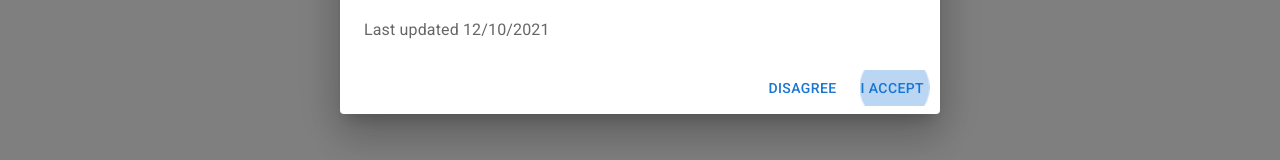
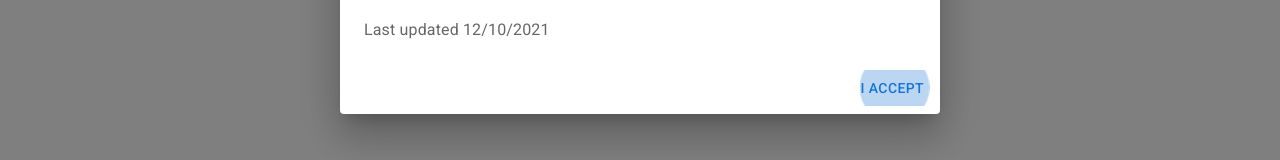
Before and after one commit to Serenity09/ls-cares, a React (Vite) app: page / in a window 1280 px wide. Shown: the part 618-778 px from the top of the page. Built offline with nearby package versions, Linux system fonts and the light colour scheme.

Commit message:
Refactored Disclaimer state

```diff
--- a/src/App.tsx
+++ b/src/App.tsx
@@ -12,9 +12,6 @@ import GettingStarted from './pages/GettingStarted/GettingStarted';
 import Guide from './pages/Guide';
 
 export function App() {
-  const [ isDisclaimerOpen, setIsDisclaimerOpen ] = useState(true);
-  const [ acceptedDisclaimer, setAcceptedDisclaimer ] = useState(true);
-
   const [ userInfo, setUserInfo ] = useState<IUserInfo>({
     usState: null,
     age: null,
@@ -24,17 +21,9 @@ export function App() {
   let theme = createTheme();
   theme = responsiveFontSizes(theme);
 
-  const closeDisclaimer = function(acceptedDisclaimer: boolean) {
-    if (acceptedDisclaimer)
-      setIsDisclaimerOpen(false);
-    else {
-      setAcceptedDisclaimer(false);
-    }
-  }
-
   return (
     <ThemeProvider theme={theme}>
-      <Disclaimer open={isDisclaimerOpen} onClose={closeDisclaimer} />
+      <Disclaimer />
       <Layout>
         <BrowserRouter>
           <Routes>
--- a/src/pages/Disclaimer/Disclaimer.tsx
+++ b/src/pages/Disclaimer/Disclaimer.tsx
@@ -7,10 +7,7 @@ import DialogContent from '@mui/material/DialogContent';
 import DialogContentText from '@mui/material/DialogContentText';
 import DialogTitle from '@mui/material/DialogTitle';
 import { createStyles, makeStyles } from '@mui/styles';
-interface DisclaimerSettings {
-    open: boolean,
-    onClose: Function
-}
+import { useState } from 'react';
 
 const useStyles = makeStyles(() =>
   createStyles({
@@ -24,14 +21,24 @@ const useStyles = makeStyles(() =>
     }
   }));
 
-export default function Disclaimer(props: DisclaimerSettings) {
+export default function Disclaimer() {
   const classes = useStyles();
+
+  const [ isDisclaimerOpen, setIsDisclaimerOpen ] = useState(true);
+  const [ acceptedDisclaimer, setAcceptedDisclaimer ] = useState(true);
+
+  const closeDisclaimer = function(acceptedDisclaimer: boolean) {
+    if (acceptedDisclaimer)
+      setIsDisclaimerOpen(false);
+    else
+      setAcceptedDisclaimer(false);
+  }
 
   return (
     <div>
       <Dialog
-        open={props.open}
-        onClose={() => props.onClose(false)}
+        open={isDisclaimerOpen}
+        onClose={() => closeDisclaimer(false)}
         aria-labelledby="alert-dialog-title"
         aria-describedby="alert-dialog-description"
       >
@@ -51,8 +58,7 @@ export default function Disclaimer(props: DisclaimerSettings) {
           </DialogContentText>
         </DialogContent>
         <DialogActions>
-          <Button onClick={() => props.onClose(false)}>Disagree</Button>
-          <Button onClick={() => props.onClose(true)} autoFocus>I Accept</Button>
+          <Button onClick={() => closeDisclaimer(true)} autoFocus>I Accept</Button>
         </DialogActions>
       </Dialog>
     </div>
```
